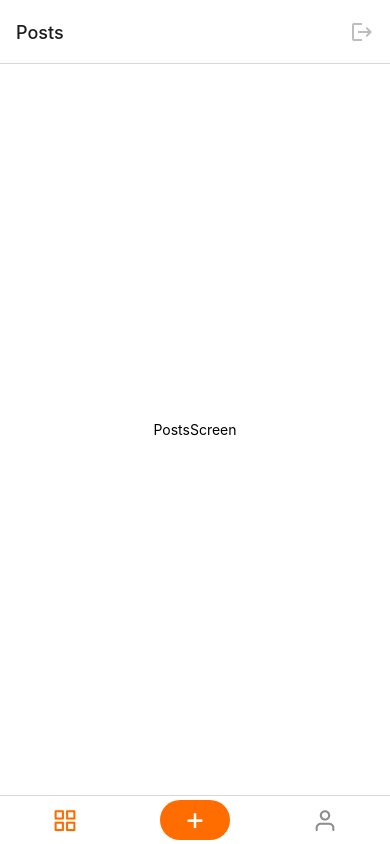
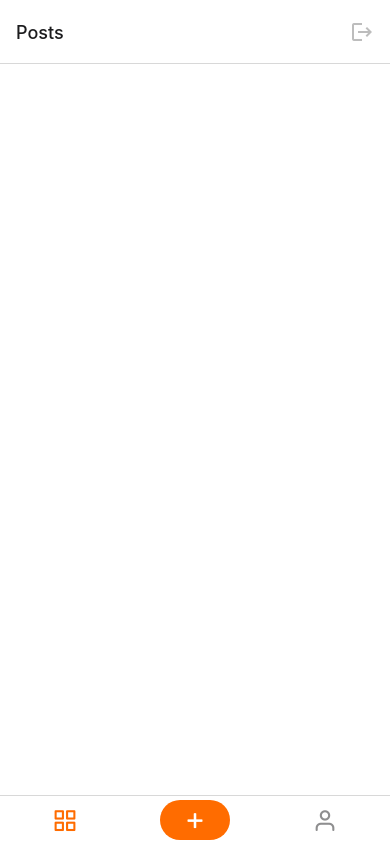
Before and after one commit to VitaKoval/rn-social, a React Native app: screen / in a window 390 px wide. Built offline with nearby package versions, Linux system fonts and the light colour scheme.

Commit message:
view postScreen with photo

```diff
--- a/App.js
+++ b/App.js
@@ -13,10 +13,6 @@ function App() {
     'Roboto500': require("./assets/fonts/Roboto-Medium.ttf"),
     'Roboto400': require("./assets/fonts/Roboto-Regular.ttf"),
   });
-
-  // if (!fontsLoaded) {
-  //   return <AppLoading/>
-  // }
 
   const onLayoutRootView = useCallback(async () => {
     if (fontsLoaded) {
--- /dev/null
+++ b/components/PostCard.js
@@ -0,0 +1,73 @@
+import { StyleSheet, Text, View, Image, TouchableOpacity } from "react-native";
+import { glStyle } from "../styles/style";
+
+import { EvilIcons } from "@expo/vector-icons";
+
+function PostCard({ dataPost, navigation }) {
+  const { photo } = dataPost;
+
+  function toComments() {
+    navigation.navigate("CommentsScreen");
+  }
+
+  return (
+    <View style={styles.container}>
+      <View style={styles.photoContainer}>
+        <Image source={{ uri: photo }} style={styles.photo} />
+      </View>
+      <Text style={[styles.namePhoto, glStyle.textBold]}>Name photo</Text>
+      <View style={styles.descriptionContainer}>
+        <TouchableOpacity style={styles.commentContainer} onPress={() => {}}>
+          <EvilIcons name="comment" size={24} color="#BDBDBD" />
+          <Text style={[styles.commentCounter, glStyle.text]}>0</Text>
+        </TouchableOpacity>
+        <View style={styles.locationContainer}>
+          <EvilIcons name="location" size={24} color="#BDBDBD" />
+          <Text style={[styles.locationText, glStyle.text]}>Location</Text>
+        </View>
+      </View>
+    </View>
+  );
+}
+
+export default PostCard;
+
+const styles = StyleSheet.create({
+  container: {
+    height: 300,
+    marginVertical: 16,
+
+    // borderWidth: 1,
+    // borderColor: 'black',
+  },
+  photoContainer: {
+    height: 240,
+    overflow: "hidden",
+    borderRadius: 8,
+  },
+  photo: {
+    width: "100%",
+    height: "100%",
+  },
+  namePhoto: {
+    marginVertical: 8,
+    color: "#212121",
+  },
+  descriptionContainer: {
+    flexDirection: "row",
+  },
+  commentContainer: {
+    flexDirection: "row",
+    marginRight: 4,
+    width: 75,
+  },
+  commentCounter: {
+    color: "#BDBDBD",
+  },
+  locationContainer: {
+    flexDirection: "row",
+  },
+  locationText: {
+    marginLeft: 4,
+  },
+});
--- a/package.json
+++ b/package.json
@@ -28,7 +28,8 @@
     "react-native-vector-icons": "^9.2.0",
     "react-native-web": "~0.18.9",
     "expo-camera": "~13.1.0",
-    "expo-app-loading": "~2.1.1"
+    "expo-app-loading": "~2.1.1",
+    "expo-location": "~15.0.1"
   },
   "devDependencies": {
     "@babel/core": "^7.12.9"
--- a/screens/main/CreatePostsScreen.js
+++ b/screens/main/CreatePostsScreen.js
@@ -13,9 +13,9 @@ import {
 import ButtonActive from "../../components/ButtonActive";
 import { glStyle } from "../../styles/style";
 import { Ionicons } from "@expo/vector-icons";
-import { EvilIcons } from '@expo/vector-icons';
+import { EvilIcons } from "@expo/vector-icons";
 
-function CreatePostsScreen() {
+function CreatePostsScreen({ navigation }) {
   const [hasPermission, setHasPermission] = useState(null);
   const [cameraRef, setCameraRef] = useState(null);
   const [photo, setPhoto] = useState();
@@ -57,6 +57,10 @@ function CreatePostsScreen() {
     setPhoto(undefined);
   }
 
+  function sendPost() {
+    navigation.navigate("Posts", { photo });
+  }
+
   return (
     <TouchableWithoutFeedback onPress={keyboardHide}>
       <View style={styles.container}>
@@ -94,29 +98,28 @@ function CreatePostsScreen() {
           </Text>
         </TouchableOpacity>
         <TextInput
-          style={[styles.input, { fontFamily: "Roboto500" }]}
+          style={[styles.input, glStyle.textBold]}
           placeholder="Name..."
           onFocus={keyboardShow}
         />
         <View>
           <TextInput
-            style={[styles.input, { fontFamily: "Roboto400", paddingLeft: 28 }]}
+            style={[styles.input, glStyle.text, { paddingLeft: 28 }]}
             placeholder="Location..."
             onFocus={keyboardShow}
           />
           <View style={styles.inputIcon}>
-<EvilIcons name="location" size={24} color="#BDBDBD" />
+            <EvilIcons name="location" size={24} color="#BDBDBD" />
           </View>
-
         </View>
 
         <View style={styles.buttonContainer}>
           <ButtonActive
-            onPressButton={() => {}}
+            onPressButton={sendPost}
             backgroundColor={photo ? "#FF6C00" : "#F6F6F6"}
             textColor={{ color: photo ? "#FFFFFF" : "#BDBDBD" }}
           >
-            Publish
+            Send
           </ButtonActive>
         </View>
       </View>
@@ -177,7 +180,7 @@ const styles = StyleSheet.create({
     marginVertical: 16,
   },
   inputIcon: {
-    position: 'absolute',
+    position: "absolute",
     top: 30,
     left: 0,
   },
--- a/screens/main/PostsScreen.js
+++ b/screens/main/PostsScreen.js
@@ -1,12 +1,26 @@
 import { useState, useEffect } from "react";
-import { StyleSheet, View, Text } from "react-native";
+import { StyleSheet, View, Text, FlatList } from "react-native";
+import PostCard from "../../components/PostCard";
 import { glStyle } from "../../styles/style";
 
+function PostsScreen({ route, navigation }) {
+  const [posts, setPosts] = useState([]);
 
-function PostsScreen() {
+  console.log("navigationPostScreen", navigation.navigate);
+
+  useEffect(() => {
+    if (route.params) {
+      setPosts((prevState) => [...prevState, route.params]);
+    }
+  }, [route.params]);
+
   return (
     <View style={styles.container}>
-      <Text>PostsScreen</Text>
+      <FlatList
+        data={posts}
+        keyExtractor={(item, index) => index.toString()}
+        renderItem={({ item }) => <PostCard dataPost={item} navigation={navigation} />}
+      />
     </View>
   );
 }
@@ -15,8 +29,8 @@ const styles = StyleSheet.create({
   container: {
     flex: 1,
     justifyContent: "center",
-    alignItems: "center",
-    backgroundColor: '#FFFFFF',
+    padding: 16,
+    backgroundColor: "#FFFFFF",
   },
 });
 
--- a/styles/style.js
+++ b/styles/style.js
@@ -8,5 +8,9 @@ export const glStyle = StyleSheet.create({
     text: {
         fontFamily: 'Roboto400',
         fontSize: 16,
+    },
+    textBold: {
+        fontFamily: "Roboto500",
+        fontSize: 16,
     }
 })
```
Also changed, not shown: 1 other file (tests, documents, lock files or other folders).
